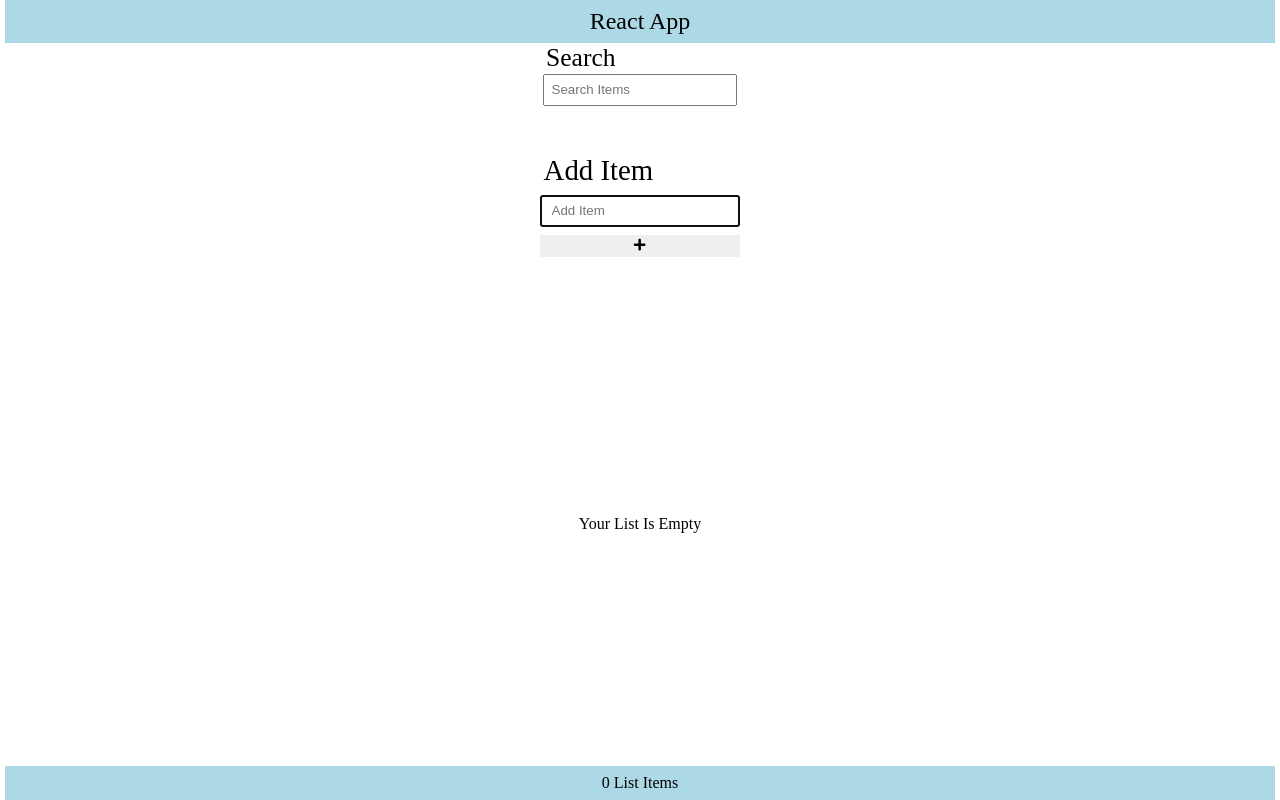
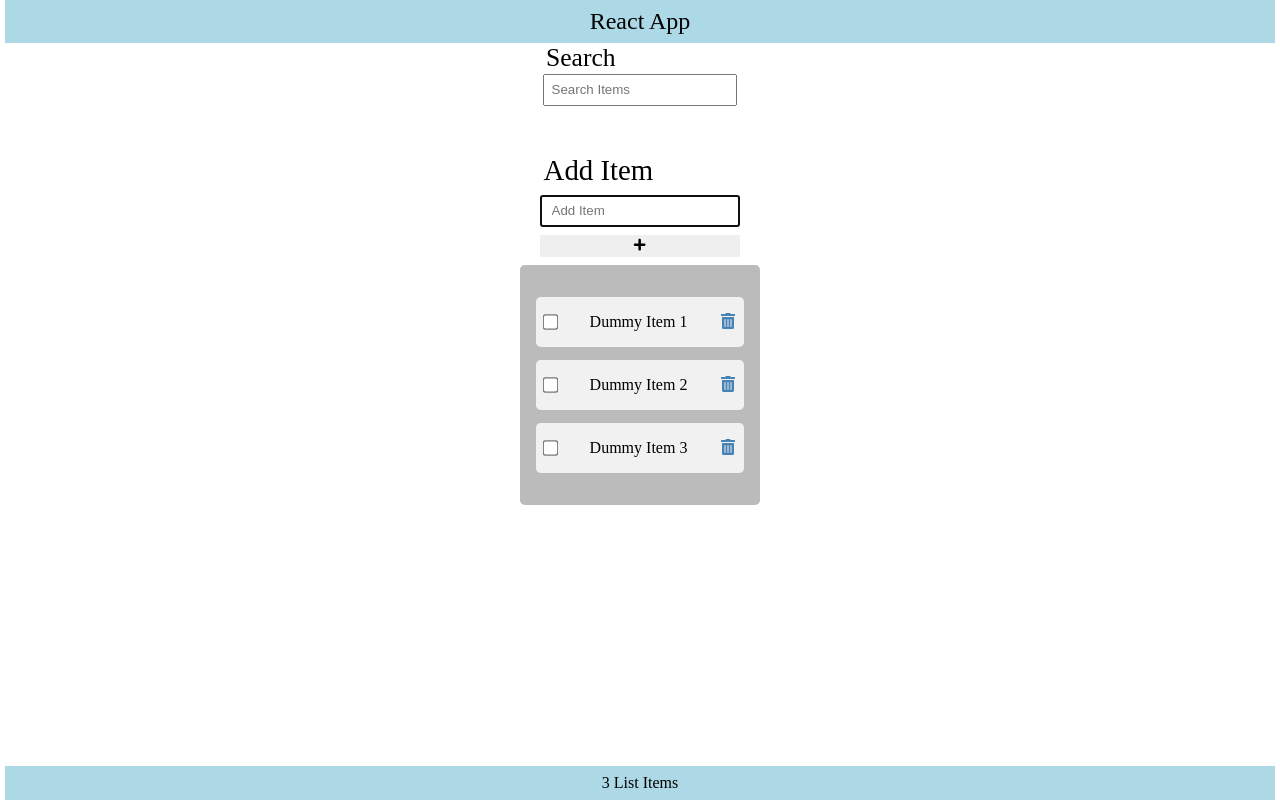
Before and after one commit to Kivuti-Njeru/React_App, a React (Vite) app: page / in a window 1280 px wide. Built offline with nearby package versions, Linux system fonts and the light colour scheme; data requests are answered from the project's data file.

Commit message:
Json Server

```diff
--- a/src/App.jsx
+++ b/src/App.jsx
@@ -7,15 +7,35 @@ import './index.css'
 import { useEffect, useState } from 'react'
 
 function App() {
-  const [items, setItems] = useState(
-    JSON.parse(localStorage.getItem('ITEMS1')) || [],
-  )
+  const API_URL = 'http://localhost:3500/items'
+
+  const [items, setItems] = useState([])
   const [listItem, setListItem] = useState('')
   const [search, setSearch] = useState('')
+  const [fetchErr, setFetchErr] = useState(false)
+  const [isLoading, setIsLoading] = useState(true)
 
   useEffect(() => {
-    localStorage.setItem('ITEMS1', JSON.stringify(items))
-  }, [items])
+    const fetchItems = async () => {
+      try {
+        const res = await fetch(API_URL)
+
+        if (!res.ok) throw Error('Did not receive expected data')
+
+        const listItems = await res.json()
+        setItems(listItems)
+        setFetchErr(null)
+      } catch (error) {
+        setFetchErr(error.message)
+      } finally {
+        setIsLoading(false)
+      }
+    }
+
+    setTimeout(() => {
+      ;(async () => await fetchItems())()
+    }, 2000)
+  }, [])
 
   const addItem = item => {
     const id = crypto.randomUUID()
@@ -55,6 +75,12 @@ function App() {
           setListItem={setListItem}
           submit={submit}
         />
+        <div style={{ flex: 1 }}>
+          {isLoading && <p style={{ color: '#666' }}>Loading items...</p>}
+          {fetchErr && (
+            <p style={{ color: '#cc0000' }}>{`Error: ${fetchErr}`}</p>
+          )}
+          {!fetchErr && !isLoading && (
             <Content
               items={items.filter(item =>
                 item.item.toLowerCase().includes(search.toLowerCase()),
@@ -62,6 +88,8 @@ function App() {
               check={check}
               del={del}
             />
+          )}
+        </div>
         <Footer length={items.length} />
       </section>
     </>
```
Lines whose indentation alone changed are shown as unchanged.
